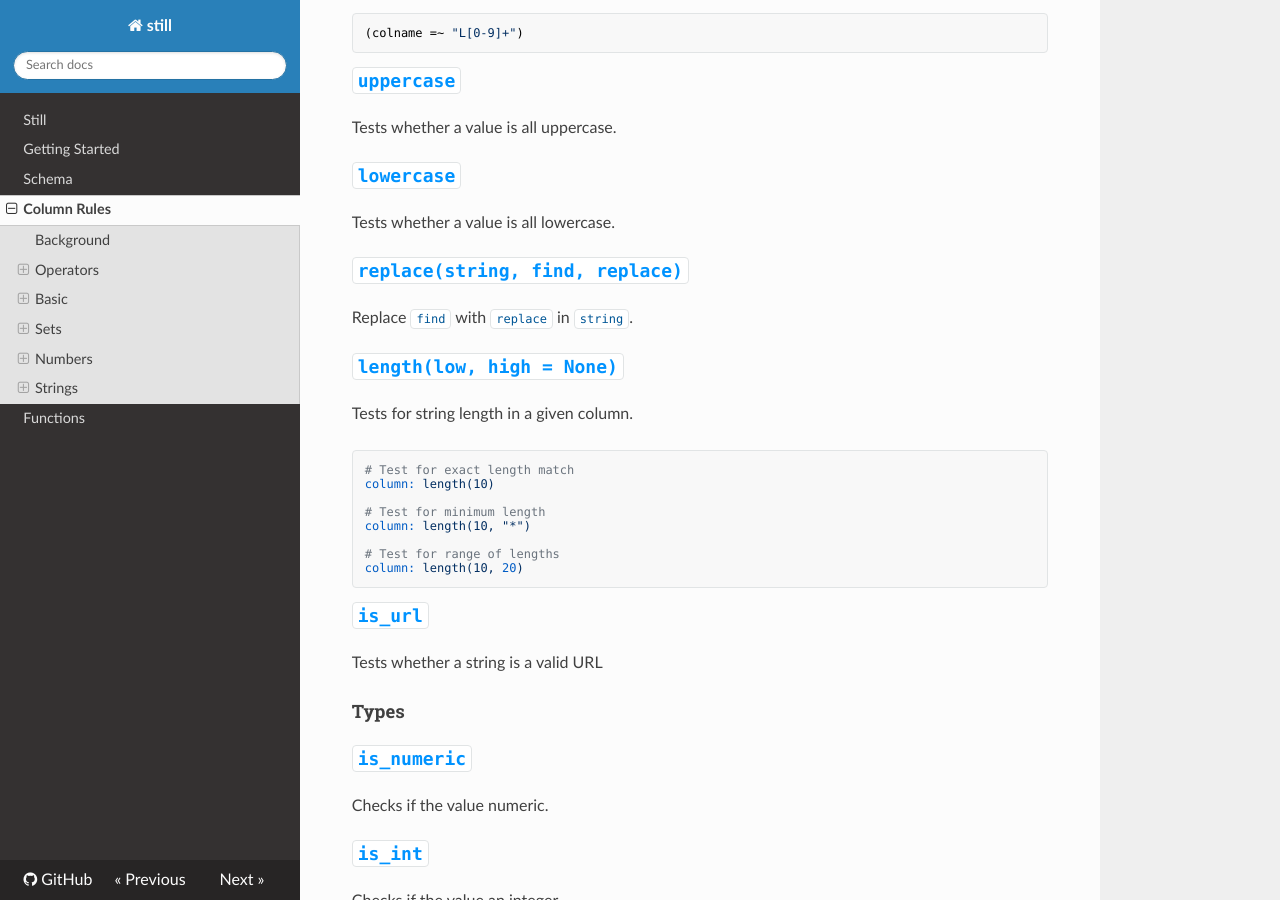
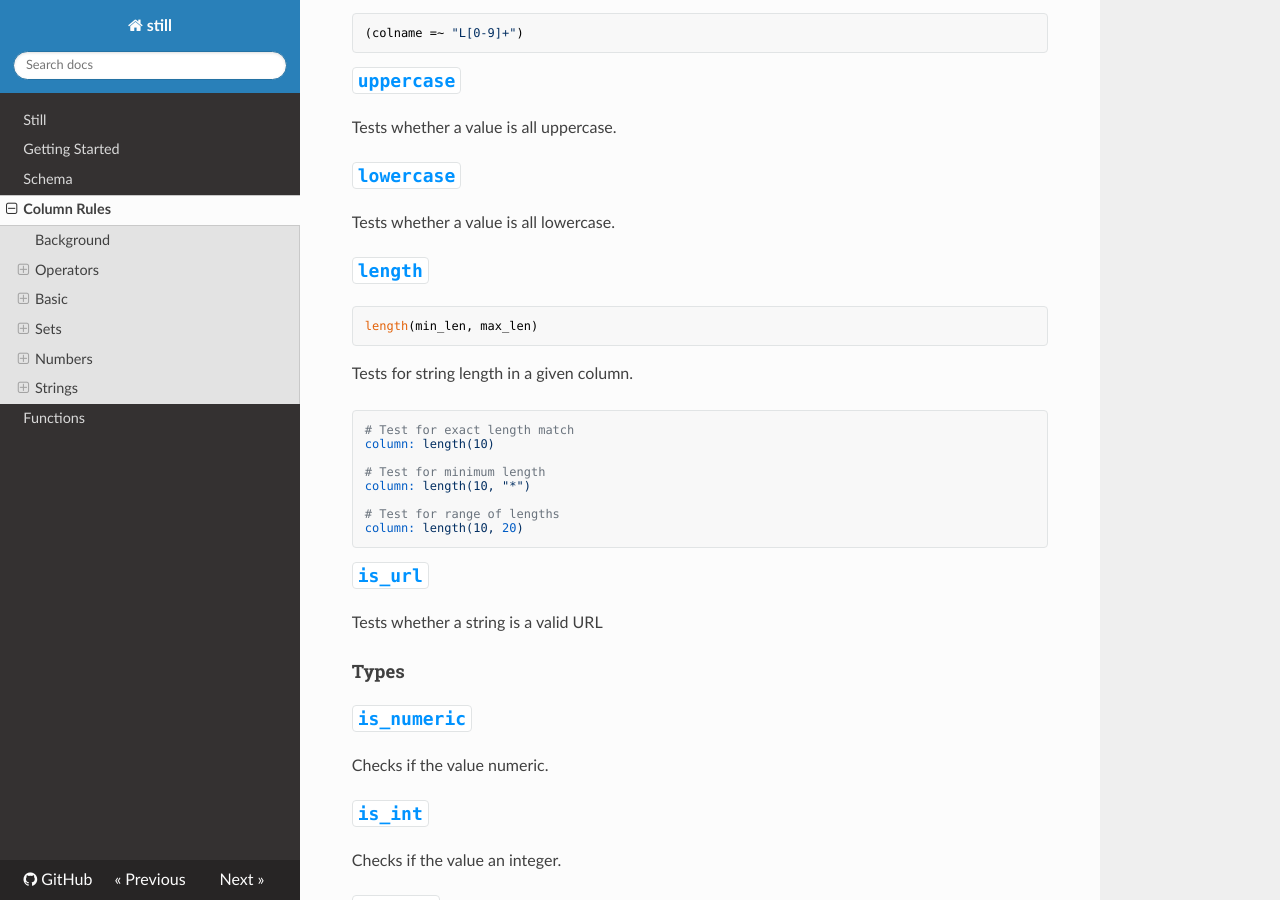
Before and after one commit to danielecook/still, an MkDocs documentation site: the page built from docs/column-rules.md, in a window 1280 px wide and 900 px high, scrolled down 3371 px. Built offline with MkDocs 1.6.1, drawn with Linux system fonts in a browser that asks for light colours; nearby versions of some CDN libraries.

Commit message:
fix docs

````diff
--- a/docs/column-rules.md
+++ b/docs/column-rules.md
@@ -167,11 +167,11 @@ Tests whether a value is all uppercase.
 
 Tests whether a value is all lowercase.
 
-##### `replace(string, find, replace)`
+##### `length`
 
-Replace `find` with `replace` in `string`.
-
-##### `length(low, high = None)`
+```
+length(min_len, max_len)
+```
 
 Tests for string length in a given column.
 
````
Also changed, not shown: docs/functions.md (+6 -0 lines).
